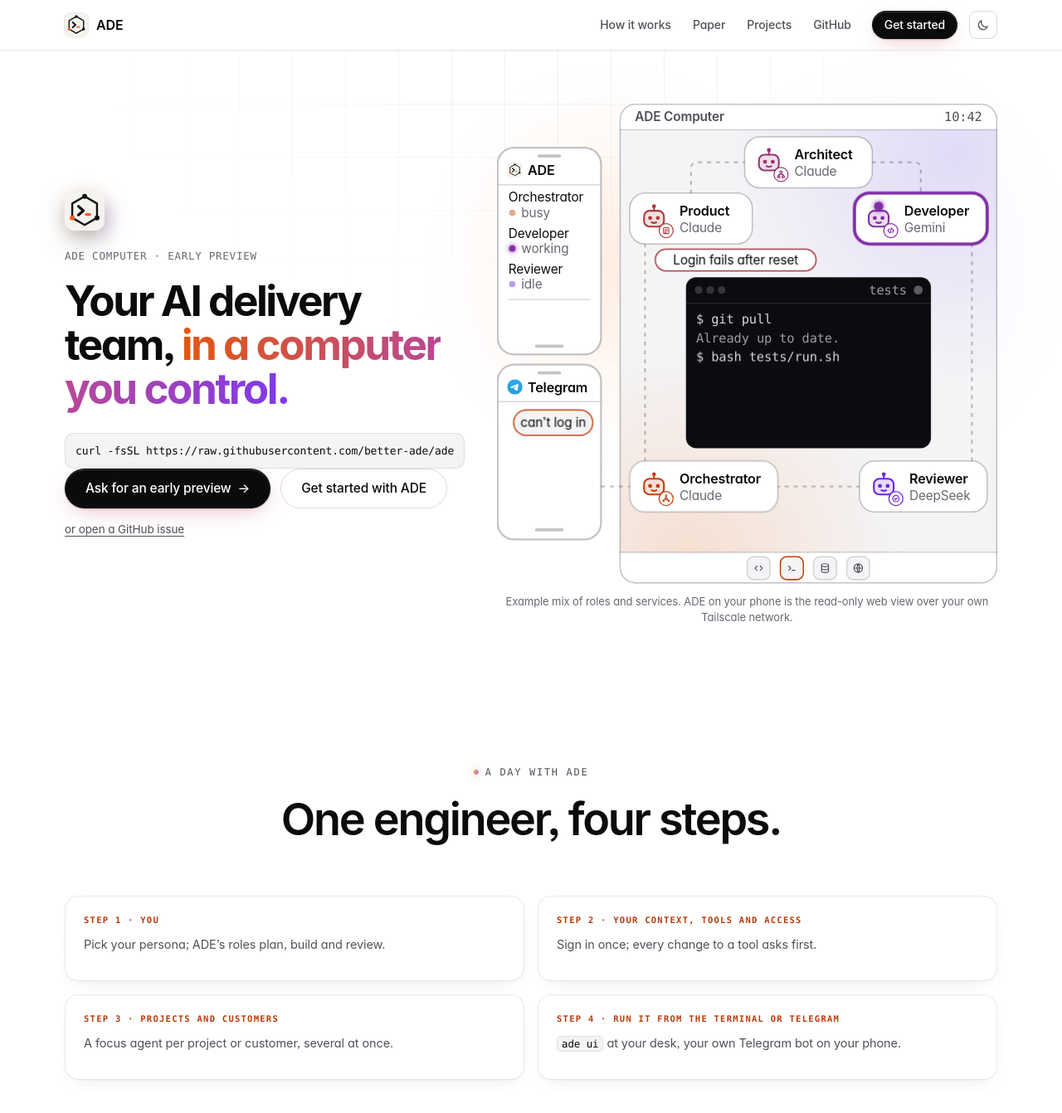
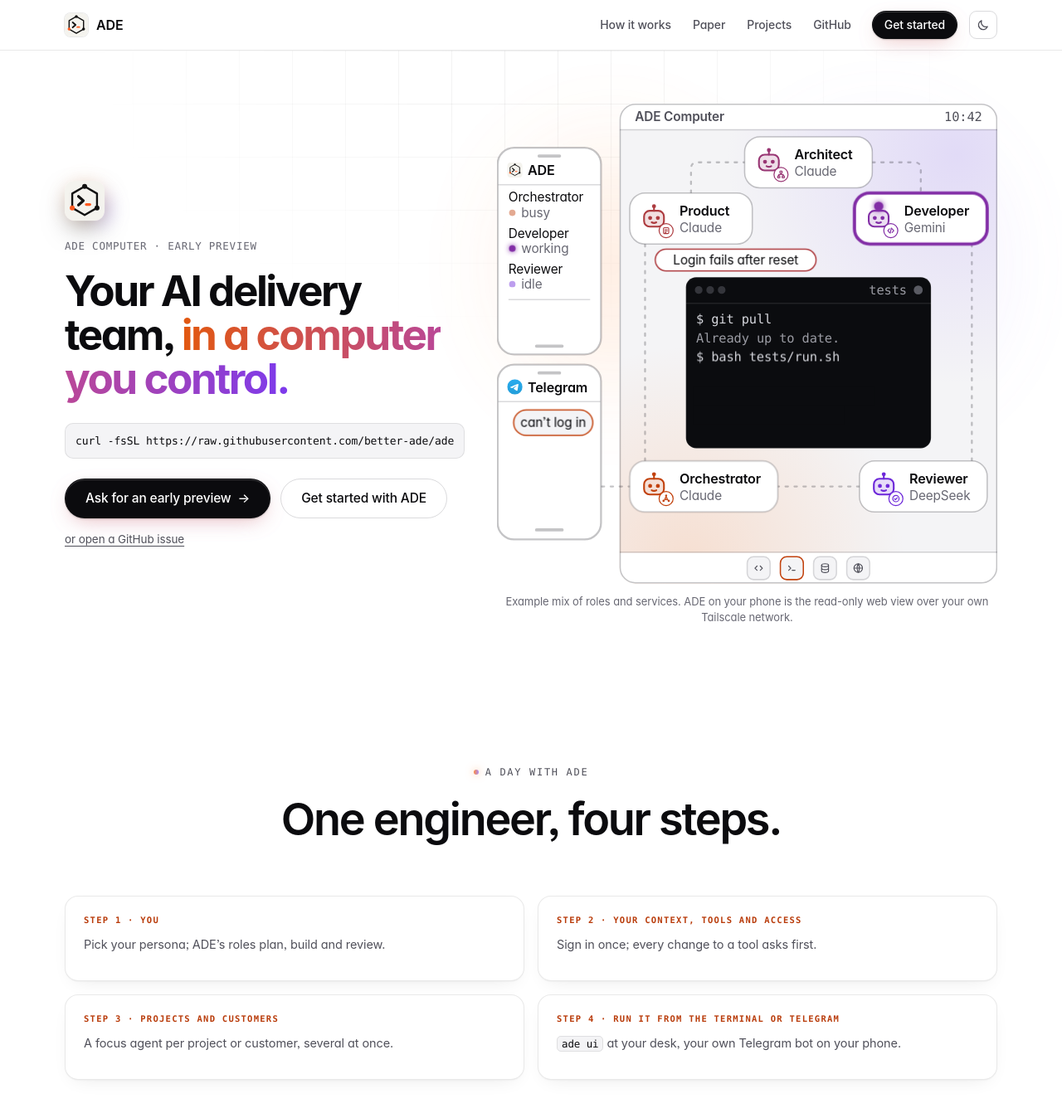
Before and after one commit to better-ade/ade-website, a Jekyll site: the page built from site/index.html, in a window 1280 px wide and 1400 px high. Shown: the top 1342 px of the window at 83% size. Built offline with Jekyll 4.4.1, drawn with Linux system fonts in a browser that asks for light colours.

Commit message:
site: space between the install command and the hero buttons (#18)

```diff
--- a/site/assets/css/site.css
+++ b/site/assets/css/site.css
@@ -725,6 +725,7 @@ pre {
   font-size: 13px; color: var(--text); overflow-x: auto; white-space: nowrap; flex: 1;
 }
 .hero-install { margin: 26px auto 0; }
+.hero-install + .hero-cta { margin-top: 24px; }
 .today-list { max-width: 760px; margin: 0 auto; }
 @media (min-width: 1024px) { .hero-copy .hero-install { margin-left: 0; justify-content: flex-start; } }
 .dl-note { text-align: center; color: var(--text-3); font-size: 13.5px; margin: 0 0 8px; }
```
